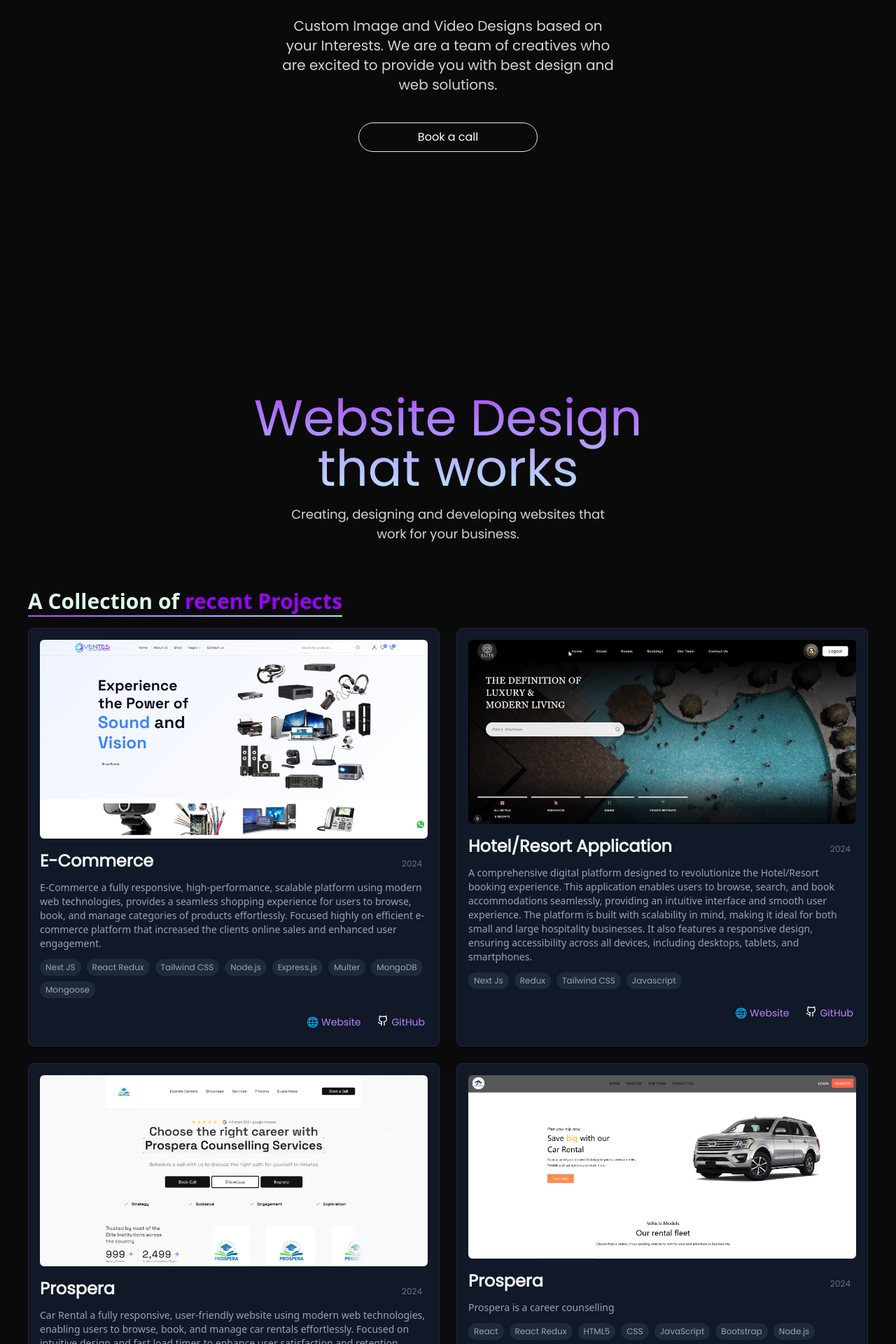
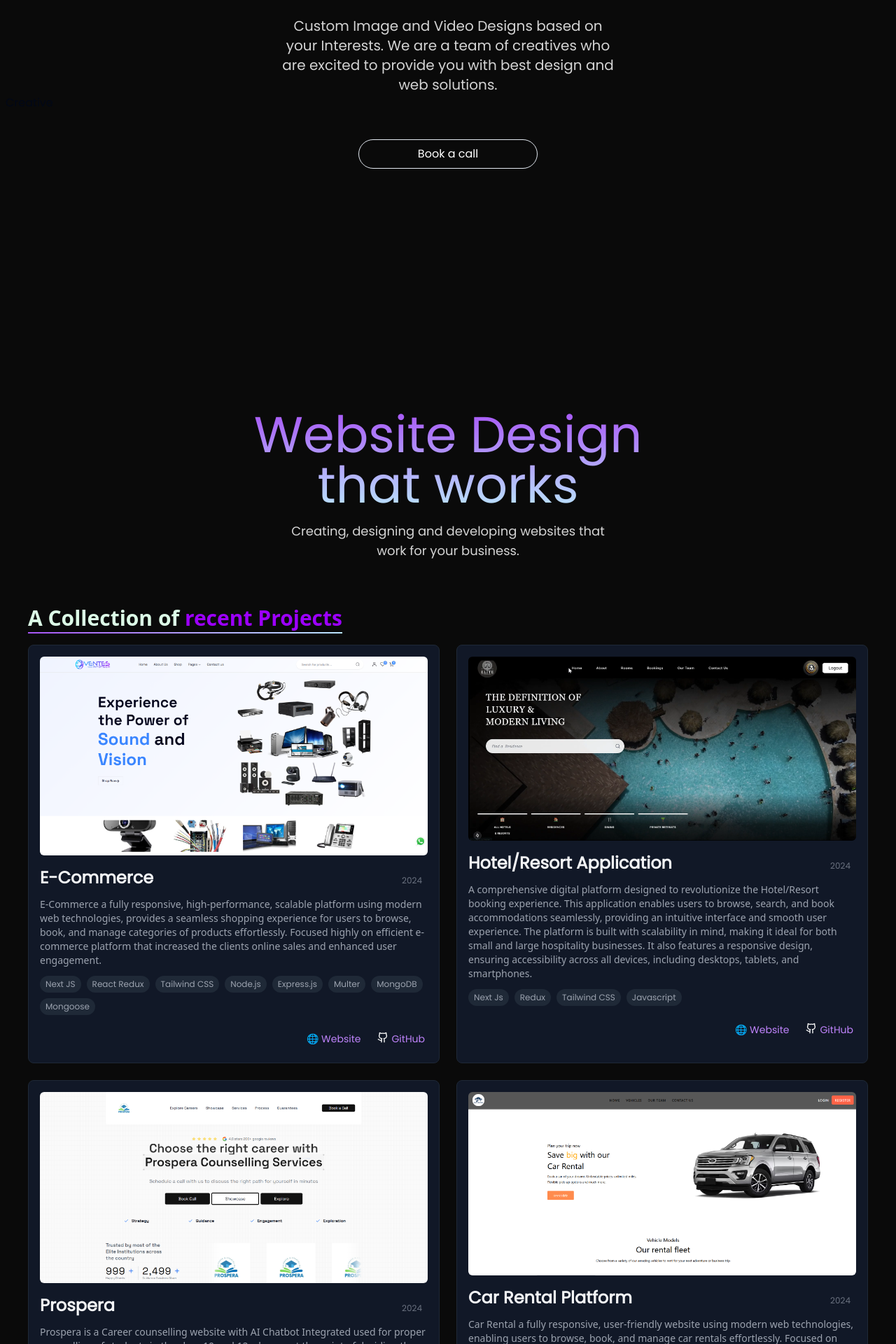
Before and after one commit to manaskush/MysticGrafix_Digital_Agency, a Next.js app: page / in a window 1280 px wide. Shown: the part 560-2480 px from the top of the page at 70% size. Built offline with nearby package versions, Linux system fonts and the light colour scheme.

Commit message:
cleaning projects

```diff
--- a/app/page.tsx
+++ b/app/page.tsx
@@ -47,19 +47,19 @@ const projects = [
   {
     title: "Prospera",
     description:
-      "Car Rental a fully responsive, user-friendly website using modern web technologies, enabling users to browse, book, and manage car rentals effortlessly. Focused on intuitive design and fast load times to enhance user satisfaction and retention.",
+    "Prospera is a Career counselling website with AI Chatbot Integrated used for proper counselling of students in the class 10 and 12 who are at the point of deciding the right career for them, It also has the feature of booking meeting appointments.",
     link: "https://prospera-psi.vercel.app/",
     techUsed:
-      "React, React Redux, HTML5, CSS, JavaScript, Bootstrap, Node.js, Express.js, MongoDB, Mongoose",
+      "React, React Redux, HTML5, CSS, JavaScript, Bootstrap, Next.js, Scroll-Trigger, Framer-Motion",
     github: "https://github.com/Sakshamgargj/CarRental",
     date: "2024",
     video: "/video/carRental.mp4",
     image: "/images/prosperas.png", // Corrected path
   },
   {
-    title: "Prospera",
+    title: "Car Rental Platform",
     description:
-      "Prospera is a career counselling",
+      "Car Rental a fully responsive, user-friendly website using modern web technologies, enabling users to browse, book, and manage car rentals effortlessly. Focused on intuitive design and fast load times to enhance user satisfaction and retention.",
     link: "https://car-rental-frontend-swart.vercel.app/",
     techUsed:
       "React, React Redux, HTML5, CSS, JavaScript, Bootstrap, Node.js, Express.js, MongoDB, Mongoose",
@@ -130,6 +130,20 @@ export default function Home() {
           of creatives who are excited to provide you with best design and web
           solutions.
         </p>
+        <p
+  style={{
+    '--font-selector': 'Q1VTVE9NO09mZkJpdCBUcmlhbCBEb3QgQm9sZA==',
+    '--framer-font-family': `"OffBit Trial Dot Bold", "OffBit Trial Dot Bold Placeholder", sans-serif`,
+    '--framer-font-size': '181.41016390094788px',
+    '--framer-line-height': '0.9em',
+    '--framer-text-color': 'var(--token-279f93c0-5840-4158-9a93-81a80c7c1cf0, rgb(3, 3, 9))',
+  } as React.CSSProperties}
+  className="framer-text"
+>
+  Creative
+</p>
+
+
 
         <Link
           href={"/book"}
```
